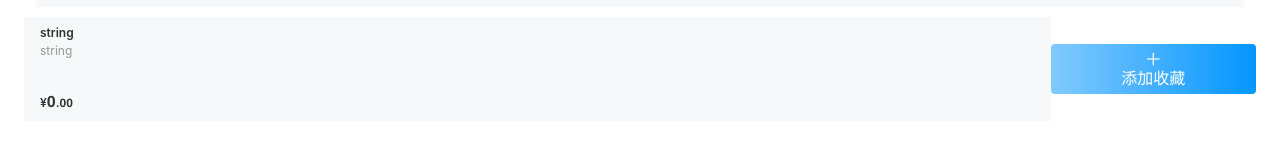
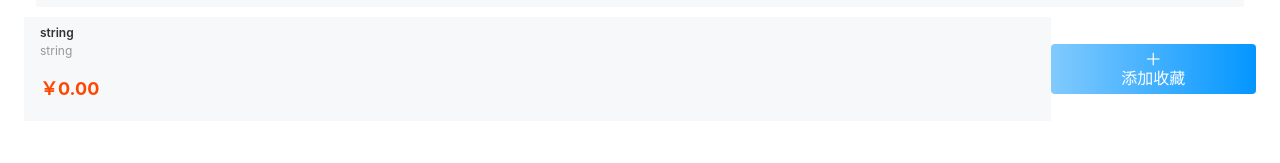
Before and after one commit to suns-18/Xindong-invest-assistant-front-h5, a Vue app: page / in a window 1280 px wide. Shown: the part 244-407 px from the top of the page. Built offline with nearby package versions, Linux system fonts and the light colour scheme.

Commit message:
feat: Recommend.vue: price font

```diff
--- a/src/components/Recommend.vue
+++ b/src/components/Recommend.vue
@@ -55,11 +55,16 @@ const props = defineProps(["indicator"])
             <van-row justify="center" align="center">
                 <van-col span="20">
                     <van-card
-                            :price="item.price.toFixed(2)"
+
                             :title="item.name"
                             :desc="item.details"
                             @click="router.push(`/recommend/detail/${item.id}`)"
                     >
+                        <template #price>
+                            <h2 style="color: orangered">
+                                <strong>￥{{ item.price.toFixed(2) }}
+                                </strong></h2>
+                        </template>
                     </van-card>
                 </van-col>
                 <van-col span="4">
```
Also changed, not shown: components.d.ts (+8 -1 lines).
